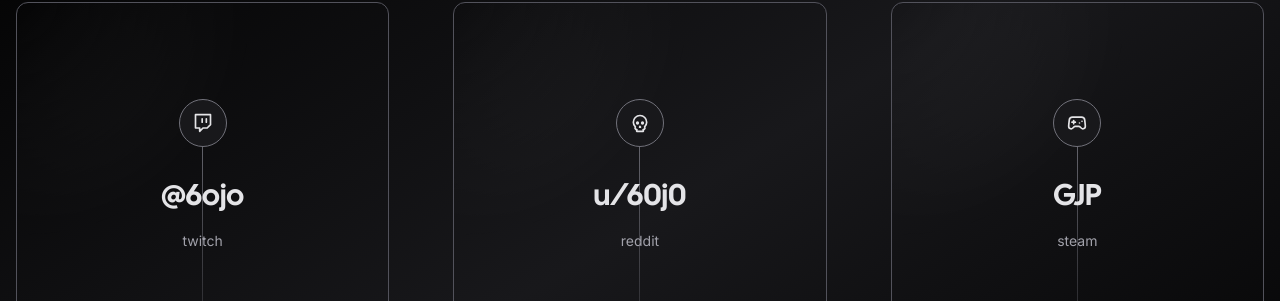
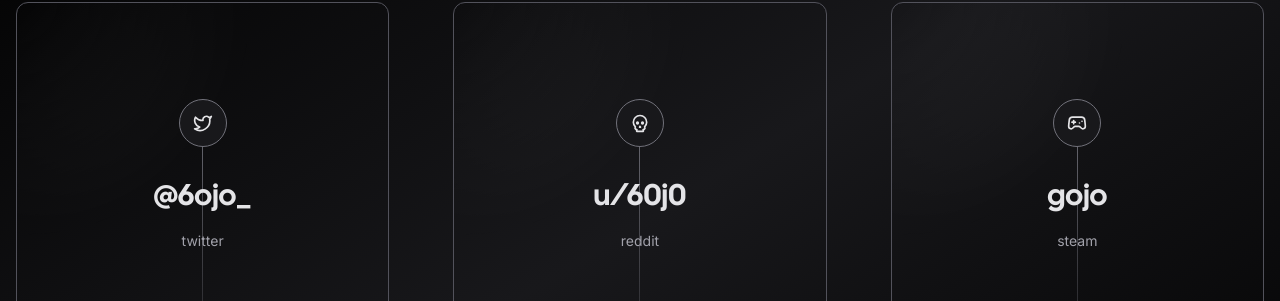
Before and after one commit to 6ojo/website, a Next.js app: page /more in a window 1280 px wide. Shown: the part 177-478 px from the top of the page. Built offline with nearby package versions, Linux system fonts and the light colour scheme; no server answers; what tailwindcss-debug-screens would draw is missing.

Commit message:
put twitter in the extra links
FUCK ELON AGAIN

```diff
--- a/app/more/page.tsx
+++ b/app/more/page.tsx
@@ -1,15 +1,15 @@
 "use client";
-import { Gamepad2, Skull, Twitch } from "lucide-react";
+import { Gamepad2, Skull, Twitter } from "lucide-react";
 import Link from "next/link";
 import { Navigation } from "../components/nav";
 import { Card } from "../components/card";
 
 const socials = [
 	{
-		icon: <Twitch size={20} />,
-		href: "https://twitch.tv/6ojo",
-		label: "twitch",
-		handle: "@6ojo",
+		icon: <Twitter size={20} />,
+		href: "https://twitter.com/6ojo_",
+		label: "twitter",
+		handle: "@6ojo_",
 	},
 	{
 		icon: <Skull size={20} />,
@@ -21,7 +21,7 @@ const socials = [
 		icon: <Gamepad2 size={20} />,
 		href: "https://steamcommunity.com/id/gojoproz/",
 		label: "steam",
-		handle: "GJP",
+		handle: "gojo",
 	},
 ];
 
```
